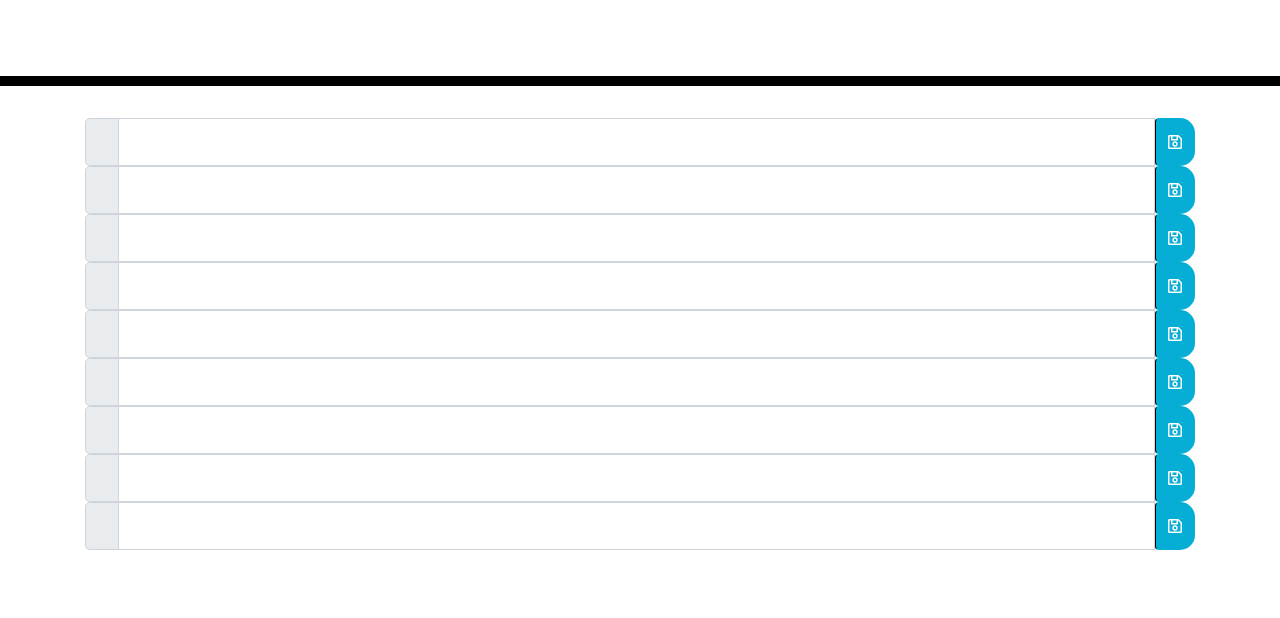
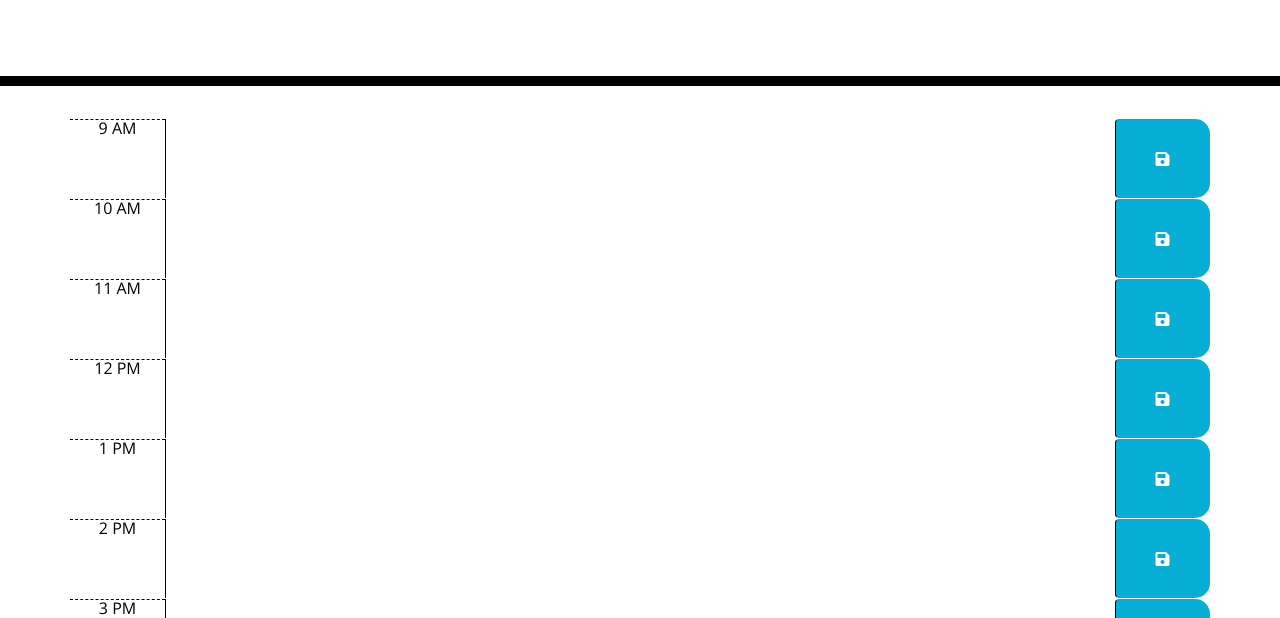
Before and after one commit to EmilyThatsMe/work-day-scheduler, a plain HTML site: page index.html in a window 1280 px wide. Shown: the part 182-800 px from the top of the page. Drawn offline with nearby package versions, Linux system fonts and the light colour scheme.

Commit message:
initial javascript

```diff
--- /dev/null
+++ b/assets/js/app.js
@@ -0,0 +1,33 @@
+// time variables
+
+var $currentDay = $("#currentDay");
+var $timeBlocks = $(".time-block");
+var $schedule = $(".schedule");
+var currentDate = moment().format("dddd, MMMM Do");
+var currentHour = moment().format("H");
+
+// task array
+var tasks = [];
+
+
+// display schedule
+
+function displaySchedule(){
+    // load tasks
+    tasks = localStorage.getItem("tasks");
+    tasks = JSON.parse(tasks);
+
+    // determine data-hour
+    for (var i = 0; i < tasks.length; i++){
+        var hour = tasks[i].hour;
+        var taskText = tasks[i].text;
+
+        $("[data-hour =" + hour + "]").children("textarea").value(taskText);
+    }
+
+    console.log(tasks);
+}
+
+
+// save to local storage
+localStorage.setItem("tasks", JSON.stringify(tasks));
--- a/index.html
+++ b/index.html
@@ -19,92 +19,96 @@
       rel="stylesheet"
     />
     <link rel="stylesheet" href="./assets/css/style.css" />
-    <title>Work Day Scheduler</title>
+    <title>Work Day Scheduler - Challenge 5: Third-Party APIs</title>
   </head>
 
   <body>
+    <!-- Header -->
     <header class="jumbotron">
       <h1 class="display-3">Work Day Scheduler</h1>
       <p class="lead">A simple calendar app for scheduling your work day</p>
       <p id="currentDay" class="lead"></p>
     </header>
-    <!-- Time block container -->
+
     <div class="container">
-      <!-- 9am block -->
-      <div class="input-group input-group-lg" data-hour="9">
-        <div class="input-group-prepend">
-          <span class="input-group-text time-block block1"></span>
+      <!-- Timeblocks start here -->
+      <!-- 9AM -->
+      <div class="row time-block" data-hour="9">
+        <div class="col-2 col-lg-1 hour">9 AM</div>
+        <textarea class="col-8 col-lg-10"></textarea>
+        <button class=" col-2 col-lg-1 btn btn-block saveBtn d-flex justify-content-center align-items-center">
+          <i class="fas fa-save"></i>
+          </button>
       </div>
-        <input type="text" class="form-control form9" aria-label="Large" />
-        <button class="btn saveBtn"><i class="far fa-save"></i></button>
+            <!-- 10AM -->
+            <div class="row time-block" data-hour="10">
+              <div class="col-2 col-lg-1 hour">10 AM</div>
+              <textarea class="col-8 col-lg-10"></textarea>
+              <button class=" col-2 col-lg-1 btn btn-block saveBtn d-flex justify-content-center align-items-center">
+                <i class="fas fa-save"></i>
+                </button>
             </div>
-      <!-- 10am block -->
-      <div class="input-group input-group-lg" data-hour="10">
-        <div class="input-group-prepend">
-          <span class="input-group-text time-block block2"></span>
+                  <!-- 11AM -->
+      <div class="row time-block" data-hour="11">
+        <div class="col-2 col-lg-1 hour">11 AM</div>
+        <textarea class="col-8 col-lg-10"></textarea>
+        <button class=" col-2 col-lg-1 btn btn-block saveBtn d-flex justify-content-center align-items-center">
+          <i class="fas fa-save"></i>
+          </button>
       </div>
-        <input type="text" class="form-control form10" aria-label="Large" />
-        <button class="btn saveBtn"><i class="far fa-save"></i></button>
+            <!-- 12PM -->
+            <div class="row time-block" data-hour="12">
+              <div class="col-2 col-lg-1 hour">12 PM</div>
+              <textarea class="col-8 col-lg-10"></textarea>
+              <button class=" col-2 col-lg-1 btn btn-block saveBtn d-flex justify-content-center align-items-center">
+                <i class="fas fa-save"></i>
+                </button>
             </div>
-      <!-- 11am block -->
-      <div class="input-group input-group-lg" data-hour="11">
-        <div class="input-group-prepend">
-          <span class="input-group-text time-block block3"></span>
+                        <!-- 1PM -->
+                        <div class="row time-block" data-hour="1">
+                          <div class="col-2 col-lg-1 hour">1 PM</div>
+                          <textarea class="col-8 col-lg-10"></textarea>
+                          <button class=" col-2 col-lg-1 btn btn-block saveBtn d-flex justify-content-center align-items-center">
+                            <i class="fas fa-save"></i>
+                            </button>
                         </div>
-        <input type="text" class="form-control form9" aria-label="Large" />
-        <button class="btn saveBtn"><i class="far fa-save"></i></button>
+                                                <!-- 2PM -->
+                                                <div class="row time-block" data-hour="2">
+                                                  <div class="col-2 col-lg-1 hour">2 PM</div>
+                                                  <textarea class="col-8 col-lg-10"></textarea>
+                                                  <button class=" col-2 col-lg-1 btn btn-block saveBtn d-flex justify-content-center align-items-center">
+                                                    <i class="fas fa-save"></i>
+                                                    </button>
                                                 </div>
-      <!-- 12pm block -->
-      <div class="input-group input-group-lg" data-hour="12">
-        <div class="input-group-prepend">
-          <span class="input-group-text time-block block4"></span>
+                                                                        <!-- 3PM -->
+                        <div class="row time-block" data-hour="3">
+                          <div class="col-2 col-lg-1 hour">3 PM</div>
+                          <textarea class="col-8 col-lg-10"></textarea>
+                          <button class=" col-2 col-lg-1 btn btn-block saveBtn d-flex justify-content-center align-items-center">
+                            <i class="fas fa-save"></i>
+                            </button>
                         </div>
-        <input type="text" class="form-control form12" aria-label="Large" />
-        <button class="btn saveBtn"><i class="far fa-save"></i></button>
+                                                <!-- 4PM -->
+                                                <div class="row time-block" data-hour="4">
+                                                  <div class="col-2 col-lg-1 hour">4 PM</div>
+                                                  <textarea class="col-8 col-lg-10"></textarea>
+                                                  <button class=" col-2 col-lg-1 btn btn-block saveBtn d-flex justify-content-center align-items-center">
+                                                    <i class="fas fa-save"></i>
+                                                    </button>
                                                 </div>
-      <!-- 1pm block -->
-      <div class="input-group input-group-lg" data-hour="1">
-        <div class="input-group-prepend">
-          <span class="input-group-text time-block block5"></span>
+                                                                        <!-- 5PM -->
+                        <div class="row time-block" data-hour="5">
+                          <div class="col-2 col-lg-1 hour">5 PM</div>
+                          <textarea class="col-8 col-lg-10"></textarea>
+                          <button class=" col-2 col-lg-1 btn btn-block saveBtn d-flex justify-content-center align-items-center">
+                            <i class="fas fa-save"></i>
+                            </button>
                         </div>
-        <input type="text" class="form-control form1" aria-label="Large" />
-        <button class="btn saveBtn"><i class="far fa-save"></i></button>
-      </div>
-      <!-- 2pm block -->
-      <div class="input-group input-group-lg" data-hour="2">
-        <div class="input-group-prepend">
-          <span class="input-group-text time-block block6"></span>
-        </div>
-        <input type="text" class="form-control form2" aria-label="Large" />
-        <button class="btn saveBtn"><i class="far fa-save"></i></button>
-      </div>
-      <!-- 3pm block -->
-      <div class="input-group input-group-lg" data-hour="3">
-        <div class="input-group-prepend">
-          <span class="input-group-text time-block block7"></span>
-        </div>
-        <input type="text" class="form-control form3" aria-label="Large" />
-        <button class="btn saveBtn"><i class="far fa-save"></i></button>
-      </div>
-      <!-- 4pm block -->
-      <div class="input-group input-group-lg" data-hour="4">
-        <div class="input-group-prepend">
-          <span class="input-group-text time-block block8"></span>
-        </div>
-        <input type="text" class="form-control form4" aria-label="Large" />
-        <button class="btn saveBtn"><i class="far fa-save"></i></button>
-      </div>
-      <!-- 5pm block -->
-      <div class="input-group input-group-lg" data-hour="5">
-        <div class="input-group-prepend">
-          <span class="input-group-text time-block block9"></span>
-        </div>
-        <input type="text" class="form-control form5" aria-label="Large" />
-        <button class="btn saveBtn"><i class="far fa-save"></i></button>
-      </div>
+
 </div>
 
     <script src="https://code.jquery.com/jquery-3.4.1.min.js"></script>
     <script src="https://cdnjs.cloudflare.com/ajax/libs/moment.js/2.24.0/moment.min.js"></script>
+    <script src="./assets/js/app.js"></script>
   </body>
 </html>
```
Lines whose indentation alone changed are shown as unchanged.
